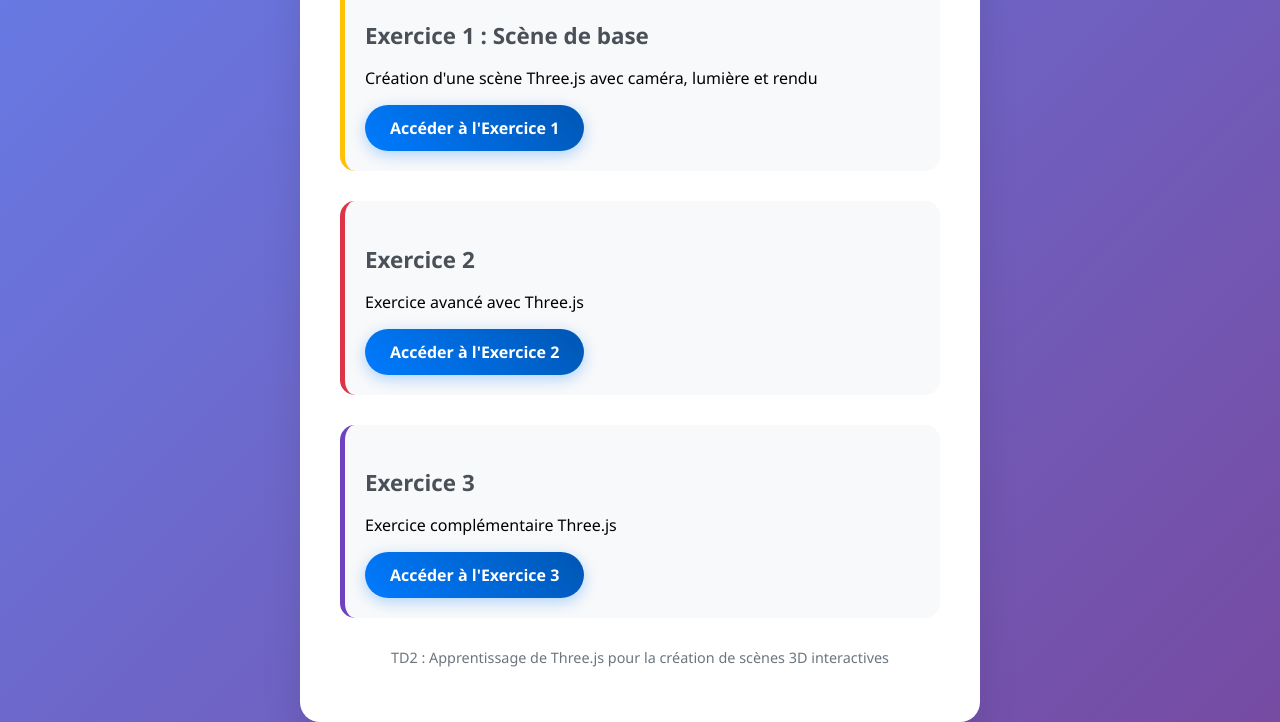
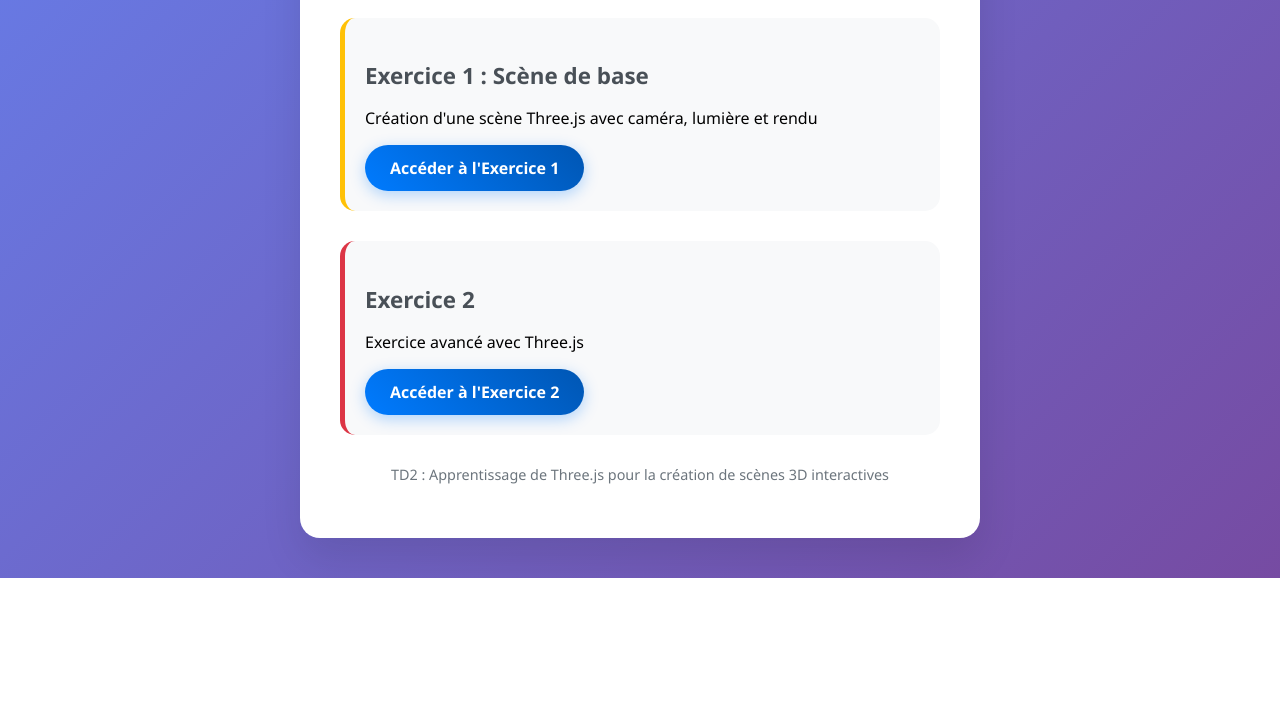
Before and after one commit to Winchezy/winchezy.github.io, a plain HTML site: page CartoTD2/index.html in a window 1280 px wide. Shown: the part 222-944 px from the top of the page. After the commit the page ends 800 px from the top, so only its background shows below. Drawn offline with Linux system fonts and the light colour scheme.

Commit message:
exercice 3 retiré de l'affichage

```diff
--- a/CartoTD2/index.html
+++ b/CartoTD2/index.html
@@ -113,11 +113,6 @@
 			<a href="Exo2/index.html">Accéder à l'Exercice 2</a>
 		</div>
 
-		<div class="td-section">
-			<h3>Exercice 3</h3>
-			<p>Exercice complémentaire Three.js</p>
-			<a href="Exo3/index.html">Accéder à l'Exercice 3</a>
-		</div>
 
 		<div class="footer">
 			<p>TD2 : Apprentissage de Three.js pour la création de scènes 3D interactives</p>
```
